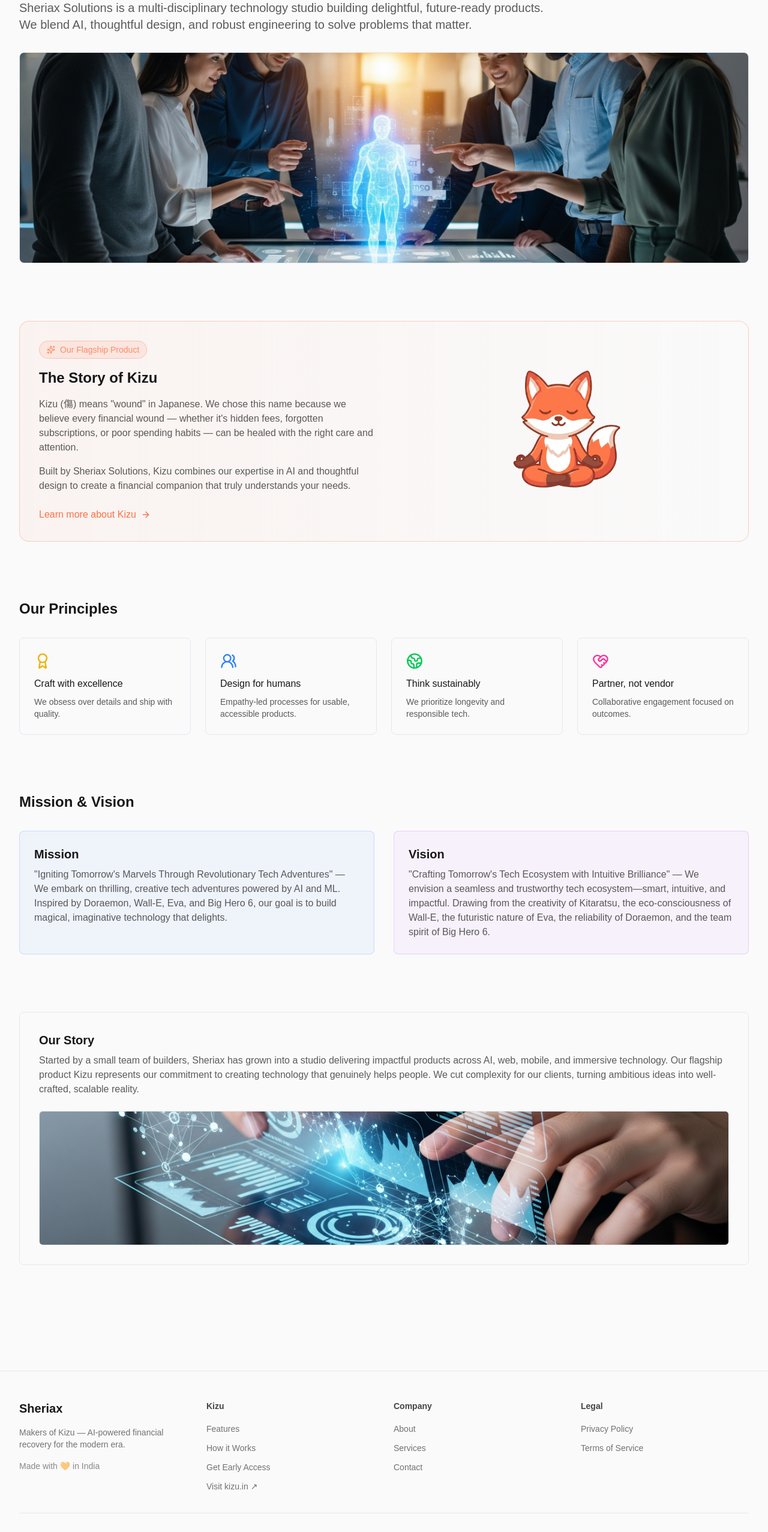
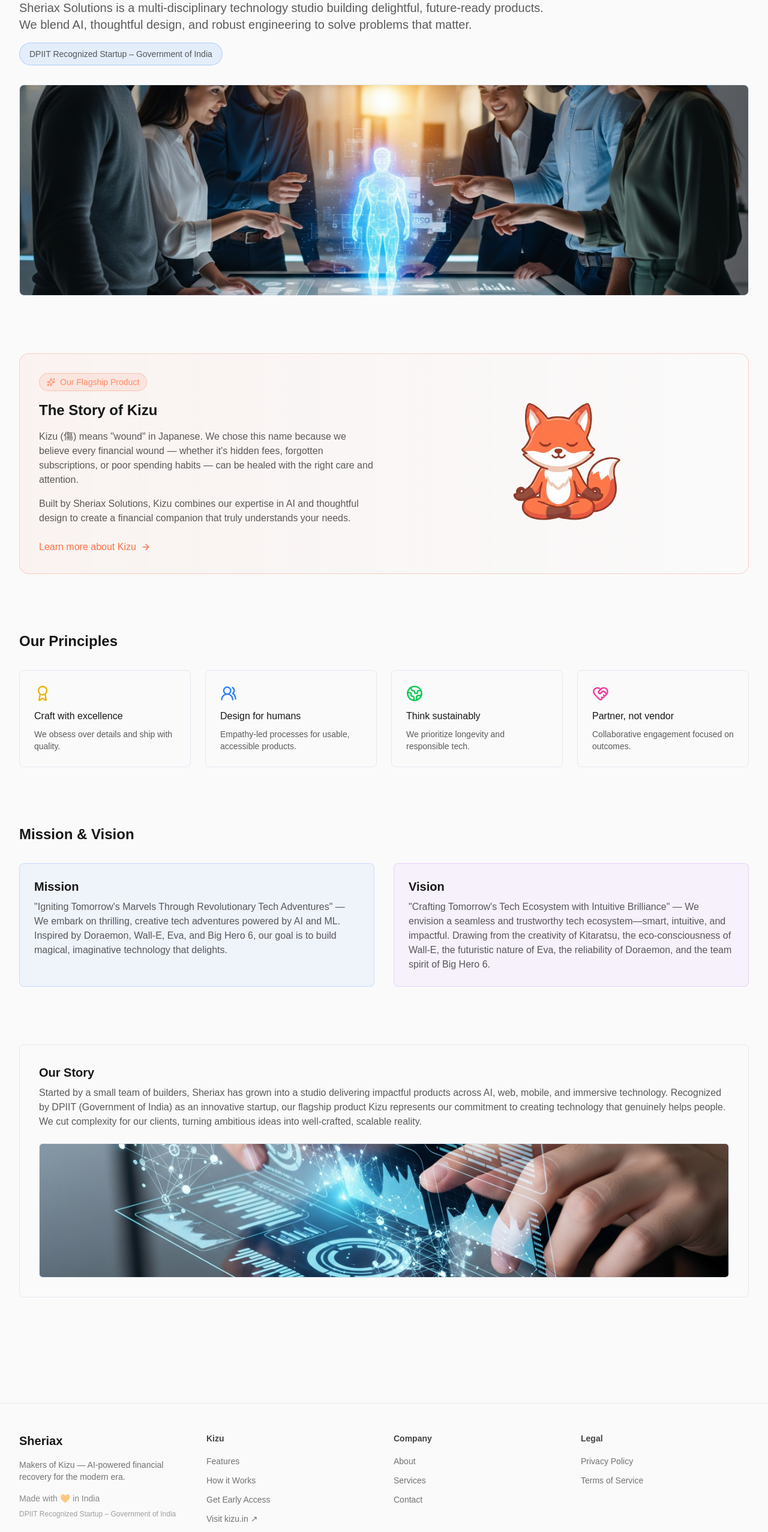
Before and after one commit to sheriax/sheriax_web, a Next.js app: page /about in a window 1280 px wide. Shown: the part 234-2788 px from the top of the page at 60% size. Built offline with nearby package versions, Linux system fonts and the light colour scheme.

Commit message:
feat: Add DPIIT startup recognition details to various pages and update pnpm package manager version.

```diff
--- a/package.json
+++ b/package.json
@@ -2,7 +2,7 @@
   "name": "sheriax_web",
   "version": "0.1.1",
   "private": true,
-  "packageManager": "pnpm@10.5.2",
+  "packageManager": "pnpm@10.28.0",
   "scripts": {
     "dev": "next dev",
     "build": "next build",
--- a/src/app/about/page.tsx
+++ b/src/app/about/page.tsx
@@ -20,6 +20,11 @@
           delightful, future-ready products. We blend AI, thoughtful design, and
           robust engineering to solve problems that matter.
         </p>
+        <div className="mt-4 inline-flex items-center gap-2 px-4 py-2 rounded-full bg-blue-500/10 border border-blue-500/30">
+          <span className="text-sm text-foreground/70">
+            DPIIT Recognized Startup – Government of India
+          </span>
+        </div>
         <div className="mt-8 h-[22rem] rounded-lg overflow-hidden border border-border">
           <img
             src="/images/about-team-innovation.jpeg"
@@ -175,7 +180,8 @@
           <p className="mt-2 text-foreground/70">
             Started by a small team of builders, Sheriax has grown into a studio
             delivering impactful products across AI, web, mobile, and immersive
-            technology. Our flagship product Kizu represents our commitment to
+            technology. Recognized by DPIIT (Government of India) as an innovative
+            startup, our flagship product Kizu represents our commitment to
             creating technology that genuinely helps people. We cut complexity
             for our clients, turning ambitious ideas into well-crafted, scalable
             reality.
--- a/src/app/kizu/page.tsx
+++ b/src/app/kizu/page.tsx
@@ -52,6 +52,12 @@
                 &quot;wound&quot; in Japanese — because we believe every
                 financial wound can be healed.
               </p>
+
+              <div className="mt-4 inline-flex items-center gap-2 px-3 py-1.5 rounded-full bg-blue-500/10 border border-blue-500/30">
+                <span className="text-xs text-foreground/60">
+                  By Sheriax Solutions · DPIIT Recognized Startup
+                </span>
+              </div>
 
               <div className="mt-8 flex flex-wrap gap-4">
                 <Link
--- a/src/components/Footer.tsx
+++ b/src/components/Footer.tsx
@@ -54,6 +54,9 @@
             </p>
             <p className="text-sm text-foreground/50">
               Made with 🧡 in India
+            </p>
+            <p className="text-xs text-foreground/40 mt-2">
+              DPIIT Recognized Startup – Government of India
             </p>
           </div>
 
```
